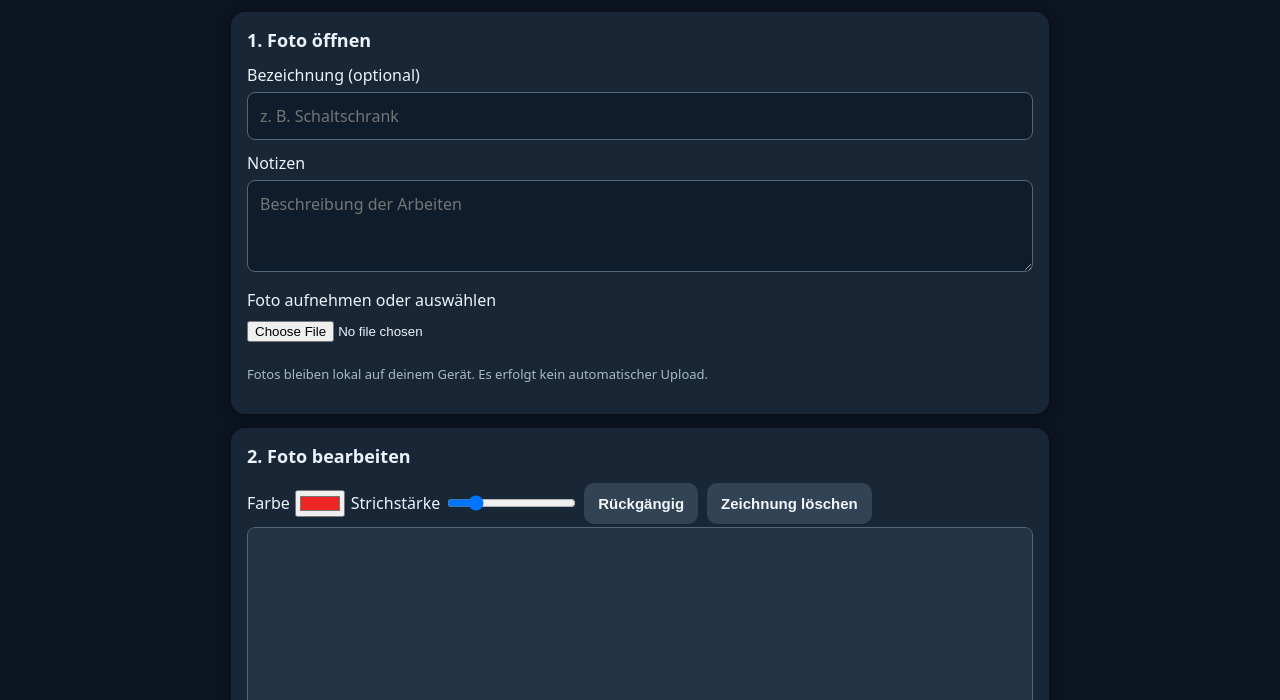
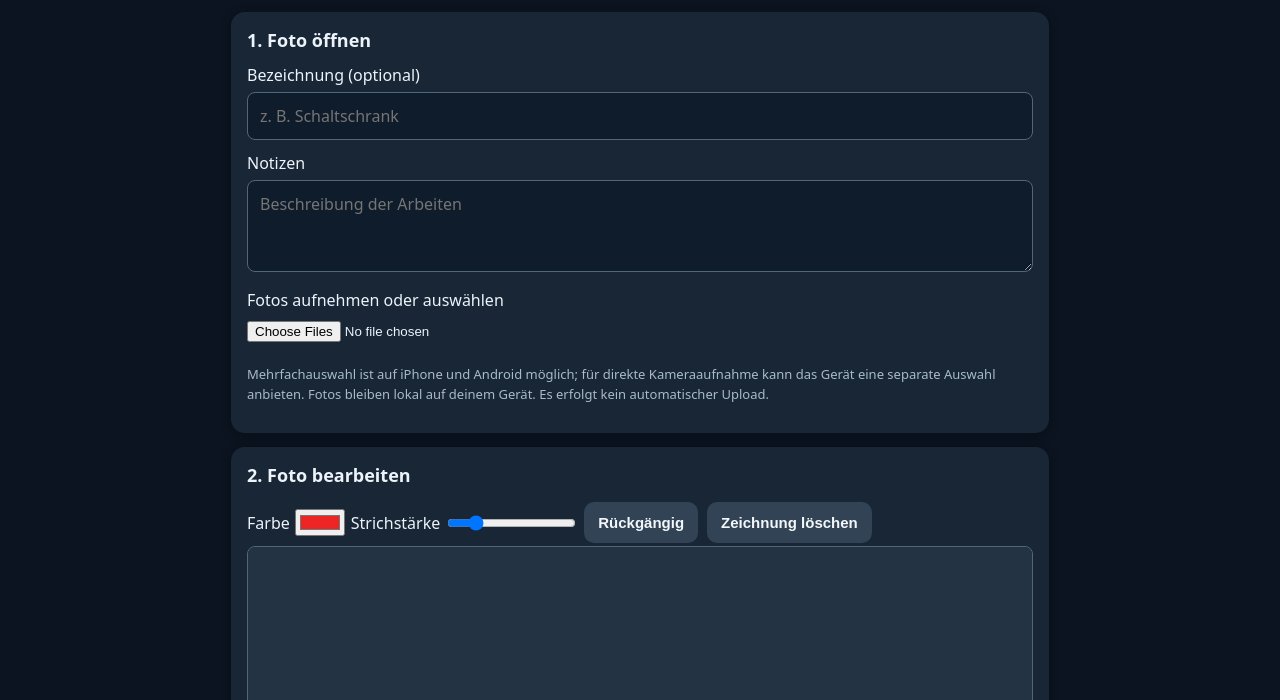
Before and after one commit to iKS85-hub/eTW---FotoSpp, a plain HTML site: page index.html in a window 1280 px wide. Shown: the part 100-800 px from the top of the page. Drawn offline with Linux system fonts and the light colour scheme.

Commit message:
Fotoauswahl für Android und iOS: Mehrfachauswahl ermöglichen

```diff
--- a/index.html
+++ b/index.html
@@ -1,7 +1,7 @@
 <!doctype html>
 <html lang="de"><head><meta charset="utf-8"><meta name="viewport" content="width=device-width,initial-scale=1,viewport-fit=cover"><meta name="theme-color" content="#10263b"><title>ETW Foto-App</title><style>
 :root{font-family:system-ui,-apple-system,sans-serif;color:#edf3fa;background:#0b1420}*{box-sizing:border-box}body{margin:0}header{background:#10263b;color:white;padding:18px 16px}h1{font-size:22px;margin:0}header small{color:#c9d9e8}.brand{display:flex;align-items:center;gap:12px}.brand img{display:none;max-width:110px;max-height:64px;object-fit:contain;background:white;border-radius:7px;padding:5px}.brand img.visible{display:block}main{max-width:850px;margin:auto;padding:16px}section{background:#182635;border-radius:14px;padding:16px;margin-bottom:14px;box-shadow:0 2px 12px #0005}h2{font-size:18px;margin:0 0 12px}button,.button{border:0;border-radius:10px;background:#1267a5;color:white;padding:12px 14px;font-size:15px;font-weight:600;cursor:pointer;display:inline-block;margin:3px 3px 3px 0}button.secondary{background:#314355;color:#f3f7fb}button.danger{background:#a52c35}input[type=file]{width:100%;margin:10px 0}input[type=text],textarea{width:100%;padding:12px;border:1px solid #53677a;background:#0f1c2b;color:white;border-radius:8px;font:inherit;margin:6px 0 12px}canvas{display:block;width:100%;touch-action:none;background:#243343;border-radius:8px;border:1px solid #53677a}.tools{display:flex;flex-wrap:wrap;align-items:center;gap:6px}.tools label{display:flex;align-items:center;gap:5px}footer{text-align:center;color:#8ea2b4;font-size:12px;padding:18px}p{line-height:1.5}.hint{font-size:13px;color:#a8bbca}</style></head><body>
-<header><div class="brand"><img id="companyLogo" src="logo-etw.svg" class="visible" alt="ETW Energietechnik West – stilisiertes Logo"><div><h1>ETW Foto-App</h1><small>Fotodokumentation und Zeichnungen</small></div></div></header><main><section><h2>1. Foto öffnen</h2><label>Bezeichnung (optional)<input id="project" type="text" placeholder="z. B. Schaltschrank"></label><label>Notizen<textarea id="notes" rows="3" placeholder="Beschreibung der Arbeiten"></textarea></label><label>Foto aufnehmen oder auswählen<input id="photo" type="file" accept="image/*" capture="environment"></label><p class="hint">Fotos bleiben lokal auf deinem Gerät. Es erfolgt kein automatischer Upload.</p></section>
+<header><div class="brand"><img id="companyLogo" src="logo-etw.svg" class="visible" alt="ETW Energietechnik West – stilisiertes Logo"><div><h1>ETW Foto-App</h1><small>Fotodokumentation und Zeichnungen</small></div></div></header><main><section><h2>1. Foto öffnen</h2><label>Bezeichnung (optional)<input id="project" type="text" placeholder="z. B. Schaltschrank"></label><label>Notizen<textarea id="notes" rows="3" placeholder="Beschreibung der Arbeiten"></textarea></label><label>Fotos aufnehmen oder auswählen<input id="photo" type="file" accept="image/*" multiple></label><p class="hint">Mehrfachauswahl ist auf iPhone und Android möglich; für direkte Kameraaufnahme kann das Gerät eine separate Auswahl anbieten. Fotos bleiben lokal auf deinem Gerät. Es erfolgt kein automatischer Upload.</p></section>
 <section><h2>2. Foto bearbeiten</h2><div class="tools"><label>Farbe <input id="color" type="color" value="#ed2525"></label><label>Strichstärke <input id="width" type="range" min="2" max="24" value="6"></label><button id="undo" class="secondary">Rückgängig</button><button id="clear" class="secondary">Zeichnung löschen</button></div><canvas id="canvas" width="1000" height="750" aria-label="Foto-Zeichenfläche"></canvas><p class="hint">Mit Finger oder Stift direkt auf dem Foto zeichnen.</p></section>
 <section><h2>3. Speichern und exportieren</h2><button id="save">Bild speichern</button><button id="print">PDF erstellen / Drucken</button><button id="draft" class="secondary">Entwurf lokal sichern</button><button id="restore" class="secondary">Entwurf laden</button><p class="hint">Im Druckdialog auf dem iPhone kannst du die Dokumentation als PDF sichern.</p></section></main><footer>© 2026 ETW Foto-App · Projektinhaber und OpenAI/ChatGPT – Rechte jeweils an eigenen Beiträgen; keine Übertragung fremder Rechte.</footer>
 <script>
```
